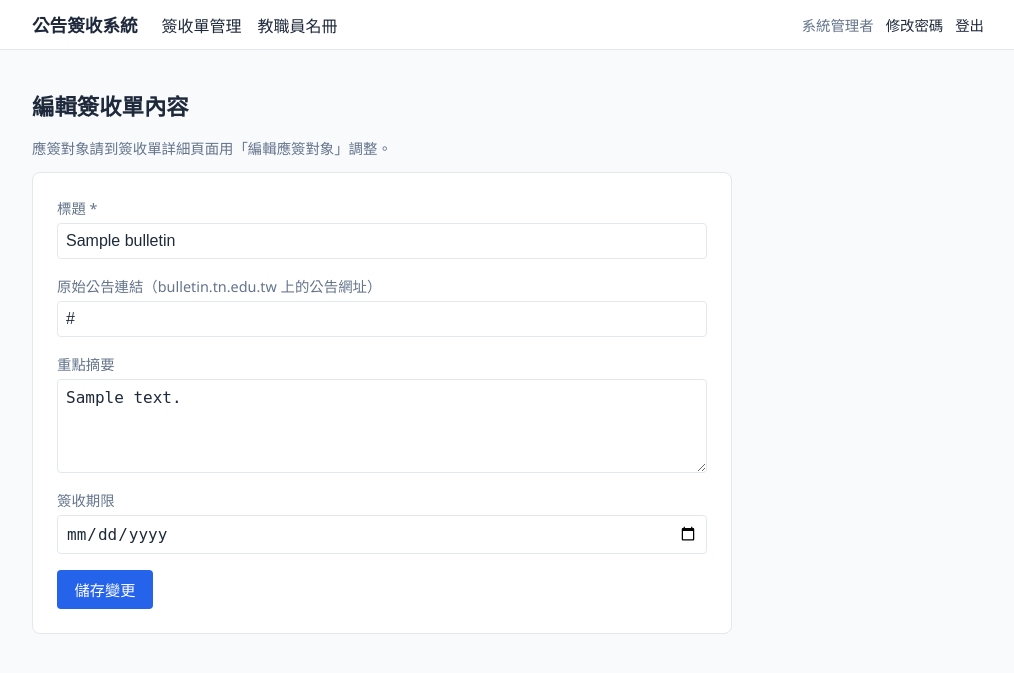
After one commit to ichiro17/announcement, a Flask app: page /admin/bulletins/1/edit in a window 1280 px wide. The commit adds this page. Shown: the top 673 px of the page, without its empty margins (132-1146 px from the left). Run offline with Flask 3, Linux system fonts and the light colour scheme; the visitor is signed in with stand-in values (Sample User, id 1); data comes from the database, SQL or seed files in the repository; tables that the repository leaves empty hold one stand-in row (values such as "Sample post"); some web fonts are replaced.

Commit message:
簽收單管理新增編輯內容與刪除功能
- 管理者可編輯已建立簽收單的標題、摘要、原始公告連結、簽收期限（應簽對象仍走原本的
  「編輯應簽對象」頁面）
- 管理者可刪除整張簽收單，連同相關的應簽名單與簽收紀錄一併清除，動作前有確認提示
- 簽收單管理列表與詳細頁都提供編輯／刪除入口

```diff
--- a/app.py
+++ b/app.py
@@ -459,6 +459,51 @@ def admin_bulletin_detail(bulletin_id):
     )
 
 
+@app.route("/admin/bulletins/<int:bulletin_id>/edit", methods=["GET", "POST"])
+@admin_required
+def admin_bulletin_edit(bulletin_id):
+    db = get_db()
+    bulletin = db.execute("SELECT * FROM bulletins WHERE id = ?", (bulletin_id,)).fetchone()
+    if bulletin is None:
+        abort(404)
+
+    if request.method == "POST":
+        title = request.form.get("title", "").strip()
+        summary = request.form.get("summary", "").strip()
+        source_url = request.form.get("source_url", "").strip()
+        deadline = request.form.get("deadline", "").strip() or None
+
+        if not title:
+            flash("請填寫標題", "error")
+            return render_template("admin/bulletin_edit.html", bulletin=bulletin)
+
+        db.execute(
+            """UPDATE bulletins SET title = ?, summary = ?, source_url = ?, deadline = ?
+               WHERE id = ?""",
+            (title, summary, source_url, deadline, bulletin_id),
+        )
+        db.commit()
+        flash("已更新公告內容", "success")
+        return redirect(url_for("admin_bulletin_detail", bulletin_id=bulletin_id))
+
+    return render_template("admin/bulletin_edit.html", bulletin=bulletin)
+
+
+@app.route("/admin/bulletins/<int:bulletin_id>/delete", methods=["POST"])
+@admin_required
+def admin_bulletin_delete(bulletin_id):
+    db = get_db()
+    bulletin = db.execute("SELECT * FROM bulletins WHERE id = ?", (bulletin_id,)).fetchone()
+    if bulletin is None:
+        abort(404)
+    db.execute("DELETE FROM signatures WHERE bulletin_id = ?", (bulletin_id,))
+    db.execute("DELETE FROM bulletin_targets WHERE bulletin_id = ?", (bulletin_id,))
+    db.execute("DELETE FROM bulletins WHERE id = ?", (bulletin_id,))
+    db.commit()
+    flash(f"已刪除簽收單「{bulletin['title']}」", "success")
+    return redirect(url_for("admin_dashboard"))
+
+
 @app.route("/admin/bulletins/<int:bulletin_id>/targets", methods=["GET", "POST"])
 @admin_required
 def admin_bulletin_targets(bulletin_id):
--- a/static/style.css
+++ b/static/style.css
@@ -136,6 +136,14 @@ button:hover, .btn:hover { background: var(--primary-dark); }
   background: white;
   color: var(--primary);
   border: 1px solid var(--primary);
+}
+
+.btn-danger {
+  background: var(--danger);
+}
+
+.btn-danger:hover {
+  background: #b91c1c;
 }
 
 .link-btn {
--- /dev/null
+++ b/templates/admin/bulletin_edit.html
@@ -0,0 +1,21 @@
+{% extends "base.html" %}
+{% block title %}編輯簽收單 - {{ bulletin.title }}{% endblock %}
+{% block content %}
+<h1>編輯簽收單內容</h1>
+<p class="hint">應簽對象請到簽收單詳細頁面用「編輯應簽對象」調整。</p>
+<form method="post" class="card">
+  <label>標題 *
+    <input type="text" name="title" value="{{ bulletin.title }}" required>
+  </label>
+  <label>原始公告連結（bulletin.tn.edu.tw 上的公告網址）
+    <input type="url" name="source_url" value="{{ bulletin.source_url }}" placeholder="https://bulletin.tn.edu.tw/...">
+  </label>
+  <label>重點摘要
+    <textarea name="summary" rows="4">{{ bulletin.summary }}</textarea>
+  </label>
+  <label>簽收期限
+    <input type="date" name="deadline" value="{{ bulletin.deadline or '' }}">
+  </label>
+  <button type="submit">儲存變更</button>
+</form>
+{% endblock %}
```
Also changed, not shown: templates/admin/bulletin_detail.html (+11 -3 lines), templates/admin/dashboard.html (+7 -1 lines).
